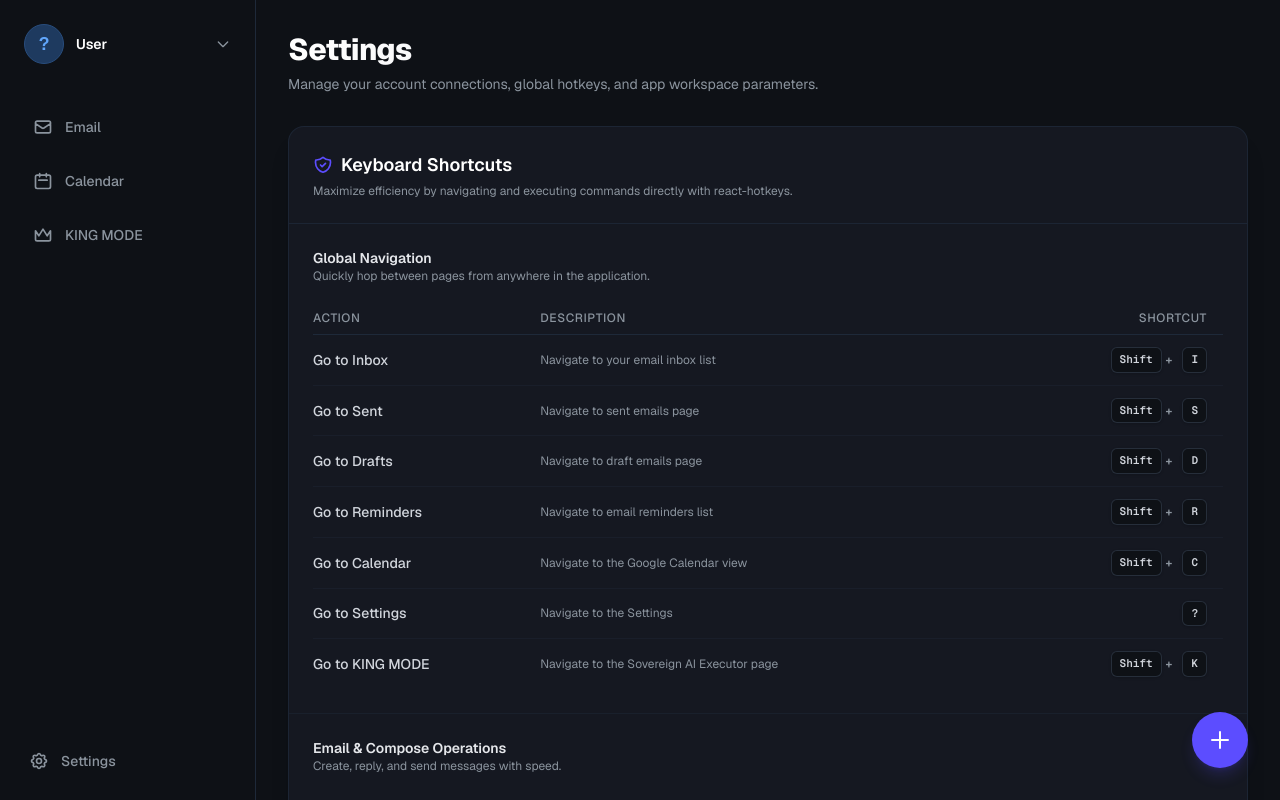
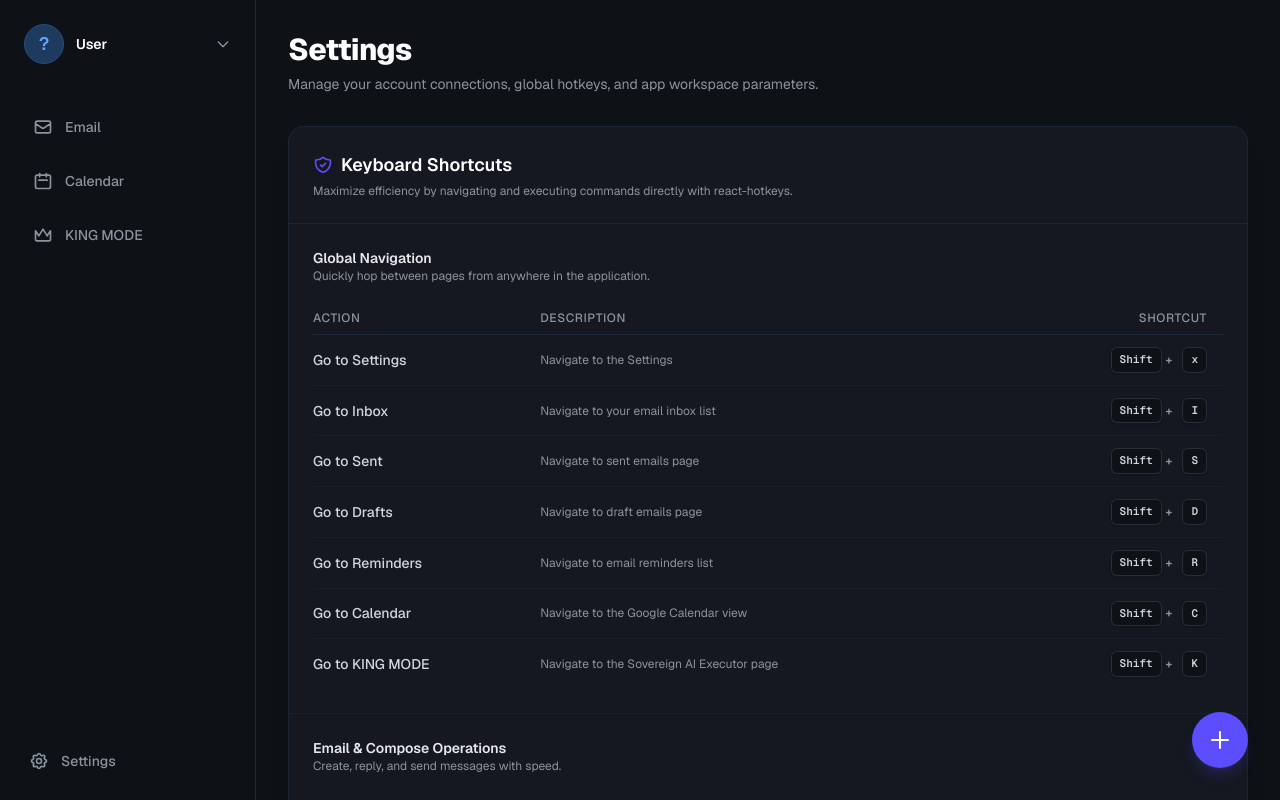
Before and after one commit to Skull-coder/king_mode--corsair-hackathon, a Next.js app: page /settings in a window 1280 px wide. Built offline with nearby package versions, Linux system fonts and the light colour scheme; no server answers.

Commit message:
shortcut key for settings

```diff
--- a/src/app/(app)/settings/page.tsx
+++ b/src/app/(app)/settings/page.tsx
@@ -96,12 +96,12 @@
       title: "Global Navigation",
       description: "Quickly hop between pages from anywhere in the application.",
       items: [
+        { action: "Go to Settings", description: "Navigate to the Settings", keys: ["Shift", "x"] },
         { action: "Go to Inbox", description: "Navigate to your email inbox list", keys: ["Shift", "I"] },
         { action: "Go to Sent", description: "Navigate to sent emails page", keys: ["Shift", "S"] },
         { action: "Go to Drafts", description: "Navigate to draft emails page", keys: ["Shift", "D"] },
         { action: "Go to Reminders", description: "Navigate to email reminders list", keys: ["Shift", "R"] },
         { action: "Go to Calendar", description: "Navigate to the Google Calendar view", keys: ["Shift", "C"] },
-        { action: "Go to Settings", description: "Navigate to the Settings", keys: ["?"] },
         { action: "Go to KING MODE", description: "Navigate to the Sovereign AI Executor page", keys: ["Shift", "K"] },
       ],
     },
--- a/src/lib/hooks/useGlobalShortcuts.ts
+++ b/src/lib/hooks/useGlobalShortcuts.ts
@@ -13,5 +13,6 @@
   useHotkeys("shift+r", () => router.push("/email/reminders"));
   useHotkeys("shift+c", () => router.push("/calendar"));
   useHotkeys("shift+k", () => router.push("/king"));
-  useHotkeys("?", ()=>router.push("/settings"))
+  useHotkeys("shift+x", ()=> router.push("/settings"));
+
 }
```
